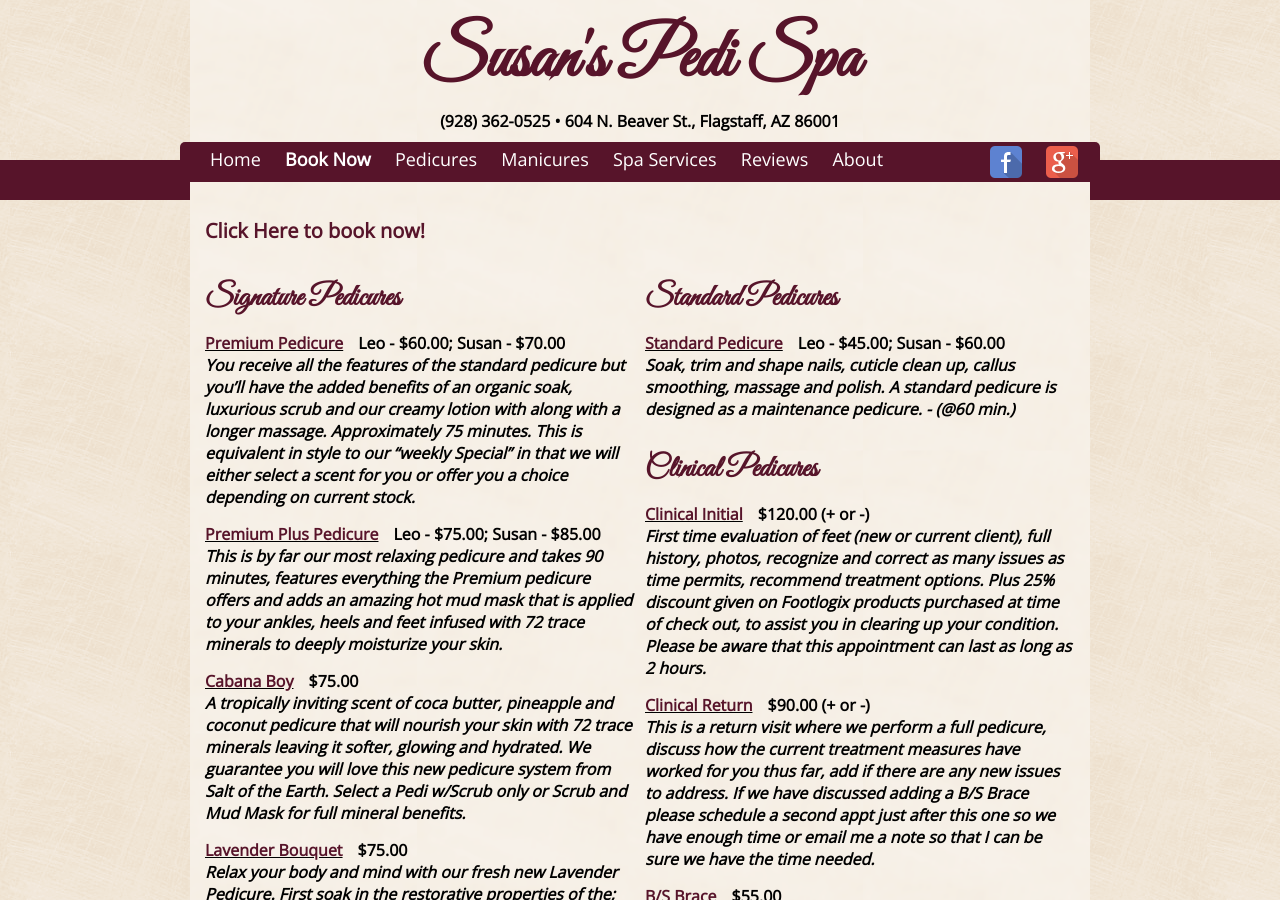
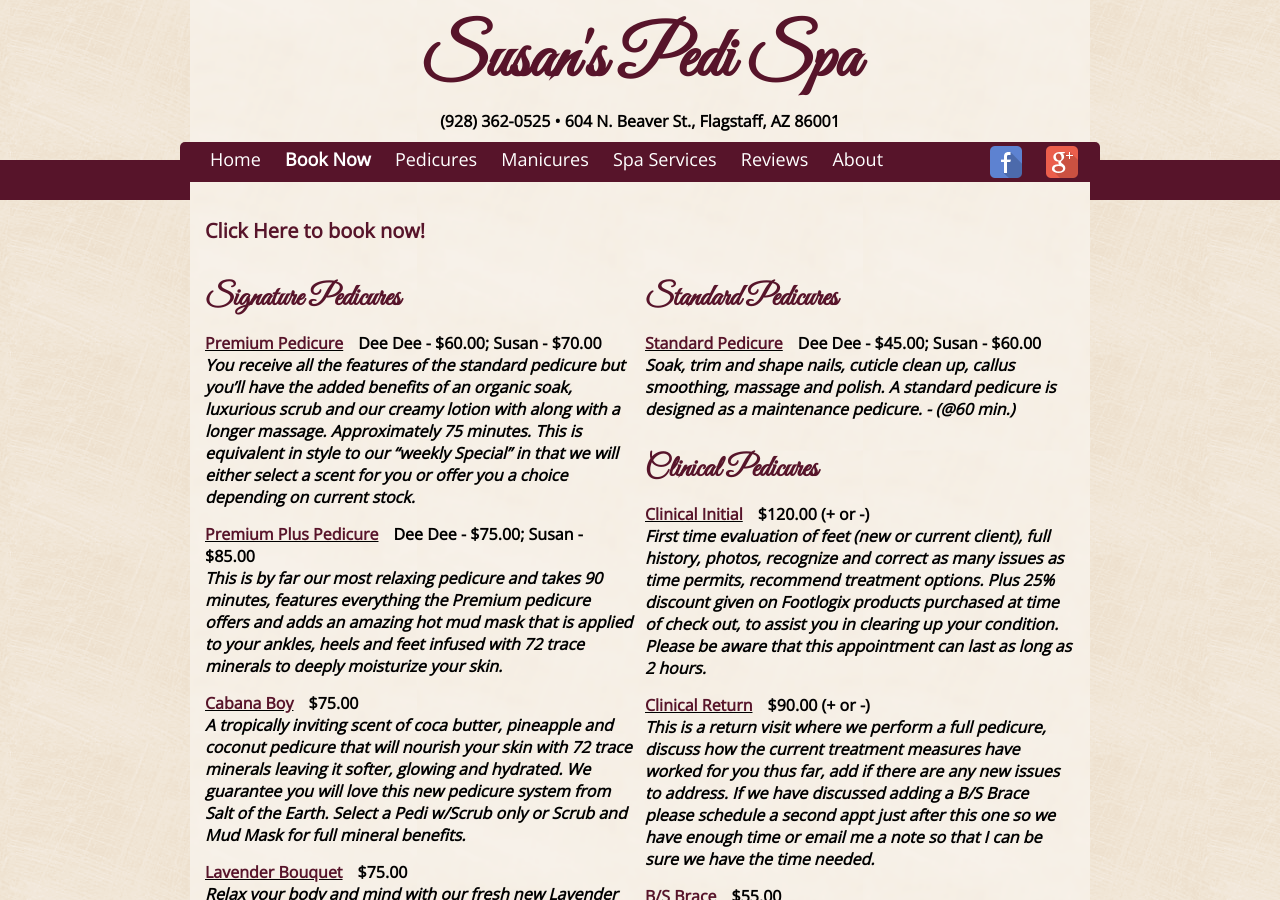
Before and after one commit to susanspedispa/susanspedispa.github.io, a Jekyll site: the page built from menu/pedicures.html, in a window 1280 px wide and 900 px high. Built offline with Jekyll 4.4.1, drawn with Linux system fonts in a browser that asks for light colours.

Commit message:
Update pedicures.yml

```diff
--- a/_data/pedicures.yml
+++ b/_data/pedicures.yml
@@ -4,7 +4,7 @@ menu:
     - name: Signature Pedicures
       treatments:
         - name: Premium Pedicure
-          price: Leo - $60.00; Susan - $70.00
+          price: Dee Dee - $60.00; Susan - $70.00
           prices:
             Leo: $60
             Susan: $70
@@ -14,7 +14,7 @@ menu:
            in style to our “weekly Special” in that we will either select a scent for you or offer you a choice depending on current
            stock.
         - name: Premium Plus Pedicure
-          price: Leo - $75.00; Susan - $85.00
+          price: Dee Dee - $75.00; Susan - $85.00
           prices:
             Leo: $75
             Susan: $85
@@ -49,7 +49,7 @@ menu:
     - name: Standard Pedicures
       treatments:
         - name: Standard Pedicure
-          price: Leo - $45.00; Susan - $60.00
+          price: Dee Dee - $45.00; Susan - $60.00
           prices:
             Leo: $45
             Susan: $60
```
